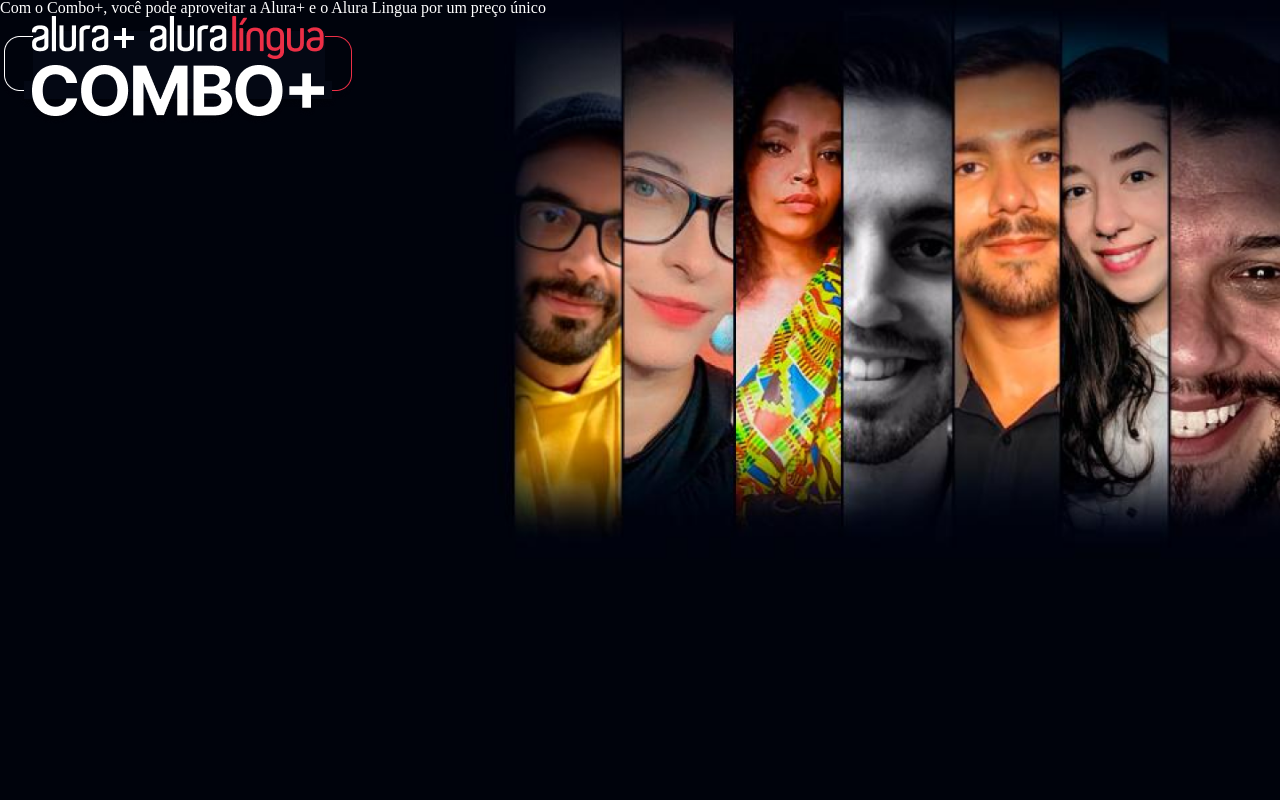
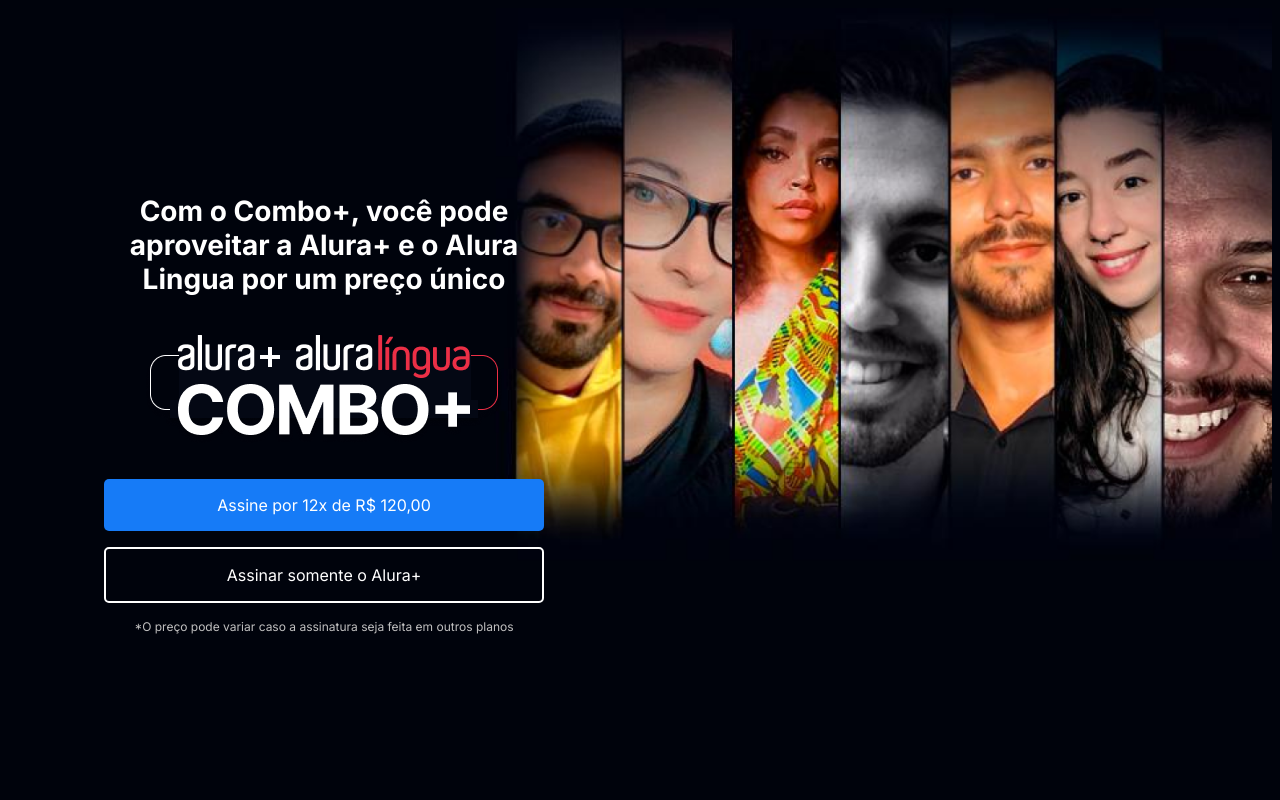
Before and after one commit to maaarina/alura-plus, a plain HTML site: page index.html in a window 1280 px wide. Shown: the top 800 px of the page. Drawn offline with Linux system fonts and the light colour scheme.

Commit message:
chega por hoje

```diff
--- a/css/reset.css
+++ /dev/null
@@ -1,86 +0,0 @@
-html, body, div, span, applet, object, iframe,
-h1, h2, h3, h4, h5, h6, p, blockquote, pre,
-a, abbr, acronym, address, big, cite, code,
-del, dfn, em, img, ins, kbd, q, s, samp,
-small, strike, strong, sub, sup, tt, var,
-b, u, i, center,
-dl, dt, dd, ol, ul, li,
-fieldset, form, label, legend,
-table, caption, tbody, tfoot, thead, tr, th, td,
-article, aside, canvas, details, embed,
-figure, figcaption, footer, header, hgroup,
-menu, nav, output, ruby, section, summary,
-time, mark, audio, video {
-	margin: 0;
-	padding: 0;
-	border: 0;
-	font-size: 100%;
-	font: inherit;
-	vertical-align: baseline;
-}
-
-article, aside, details, figcaption, figure,
-footer, header, hgroup, menu, nav, section {
-	display: block;
-}
-body {
-	line-height: 1;
-}
-ol, ul {
-	list-style: none;
-}
-blockquote, q {
-	quotes: none;
-}
-blockquote:before, blockquote:after,
-q:before, q:after {
-	content: '';
-	content: none;
-}
-table {
-	border-collapse: collapse;
-	border-spacing: 0;
-}
-
-a {
-	color: inherit;
-	text-decoration: none;
-}
-
-img {
-	width: inherit;
-}
-
-button {
-	font-family: inherit;
-	font-size: inherit;
-	color: inherit;
-	font-weight: inherit;
-	padding: 0;
-	border: none;
-	background-color: unset;
-}
-
-input {
-	border: none;
-	color: inherit;
-	font-size: inherit;
-	font-weight: inherit;
-	font-family: inherit;
-}
-
-textarea {
-	border: none;
-	color: inherit;
-	font-size: inherit;
-	font-weight: inherit;
-	font-family: inherit;
-}
-
-select {
-	border: none;
-	color: inherit;
-	font-size: inherit;
-	font-weight: inherit;
-	font-family: inherit;
-}
--- a/css/style.css
+++ b/css/style.css
@@ -1,21 +1,67 @@
-:root{
-    --white-main: #ffffff;
-    --gray-second: #c0c0c0;
-    --botton-blue: #167bf7;
-    --background: #00030c;
+:root {
+    --withe-main: #FFFFFF;
+    --gray: #C0C0C0;
+    --button-blue: #167BF7;
+    --background: #00030C;
+    --font-main: 'Inter';
+    --button-blue-hover: #3c92fa;
 }
 
-body{
+body {
     background-color: var(--background);
-    color: var(--white-main);
+    color: var(--withe-main);
+    font-family: var(--font-main);
+    font-size: 16px;
+    font-weight: 400;
 }
 
-.main-section{
-    background-image: url(../assets/Background.png);
+.container-box{
+    margin: 0 6em
+}
+
+.main-section {
+    background-image: url("../assets/Background.png");
     background-repeat: no-repeat;
     background-size: contain;
+    align-items: center;
+    text-align: center;
 }
 
-.container{
+.container {
     height: 100vh;
+    display: grid;
+    grid-template-columns: 50% 50%;
 }
+
+h1{
+    font-size: 28px;
+    font-weight: 700;
+}
+
+.container-ancora {
+    background-color: var(--button-blue);
+    border-radius: 5px;
+    padding: 1em;
+    color: var(--withe-main);
+    display: block;
+    text-decoration: none;
+    margin-bottom: 1em;
+}
+
+.ancora-secondary {
+    background-color: transparent;
+    border: 2px solid var(--withe-main)
+}
+
+.container-alert {
+    font-size: 12px;
+    color: var(--gray);
+}
+
+.container-img{
+    margin: 1em 0 2em 0;
+}
+
+.container-secondary{
+    width: 80%;
+}
--- a/index.html
+++ b/index.html
@@ -5,18 +5,38 @@
     <meta http-equiv="X-UA-Compatible" content="IE=edge">
     <meta name="viewport" content="width=device-width, initial-scale=1.0">
     <link rel="stylesheet" href="css/style.css">
-    <link rel="stylesheet" href="css/reset.css">
+    <link rel="preconnect" href="https://fonts.googleapis.com">
+    <link rel="preconnect" href="https://fonts.gstatic.com" crossorigin>
+    <link href="https://fonts.googleapis.com/css2?family=Inter:wght@400;700&display=swap" rel="stylesheet">
     <title>Alura Plus</title>
 </head>
 <body>
 
     <section class="main-section container">
-        <h1>
-            Com o Combo+, você pode aproveitar a Alura+ e o Alura Lingua por um preço único
-        </h1>
+        <div class="container-box">
+            <h1 container-title>
+                Com o Combo+, você pode aproveitar a Alura+ e o Alura Lingua por um preço único
+            </h1>
+            <img src="./assets/Combo.png" alt="O combo+ é a junção do Alura plus e Alura linguas" class="container-img">
 
-        <img src="./assets/Combo.png" alt="O combo+ é a junção do Alura plus e Alura linguas">
+            <a href="https://www.alura.com.br" class="container-ancora" target="_blank">Assine por 12x de R$ 120,00</a>
+            <a href="https://www.alura.com.br" class="container-ancora ancora-secondary" target="_blank">Assinar somente o Alura+</a>
+
+            <p class="container-alert">*O preço pode variar caso a assinatura seja feita em outros planos</p>
+        </div>
     </section>
+
+    <section class="container-secondary">
+        <img src="./assets/Plataformas.png" alt="monitor e celular com alura plus aberto" class="image-secondary">
+
+        <div class="container-description">
+        <h2 class="title description">Assista do seu jeito</h2>
+        <p class="tiltle-description">Aproveite a tela grande da TV, ou assista no tablet, leptop, celular ou outros aparelhos. Nossa seleção de cursos não para de crescer.</p>
+
+        </div>
+    </section>
+
+
 
 </body>
 </html>
```
Also changed, not shown: assets/Notebook.png (added), assets/Plataformas.png (added), assets/Telas.png (added), assets/celular.png (added), assets/computador.png (added), assets/tv.png (added).
